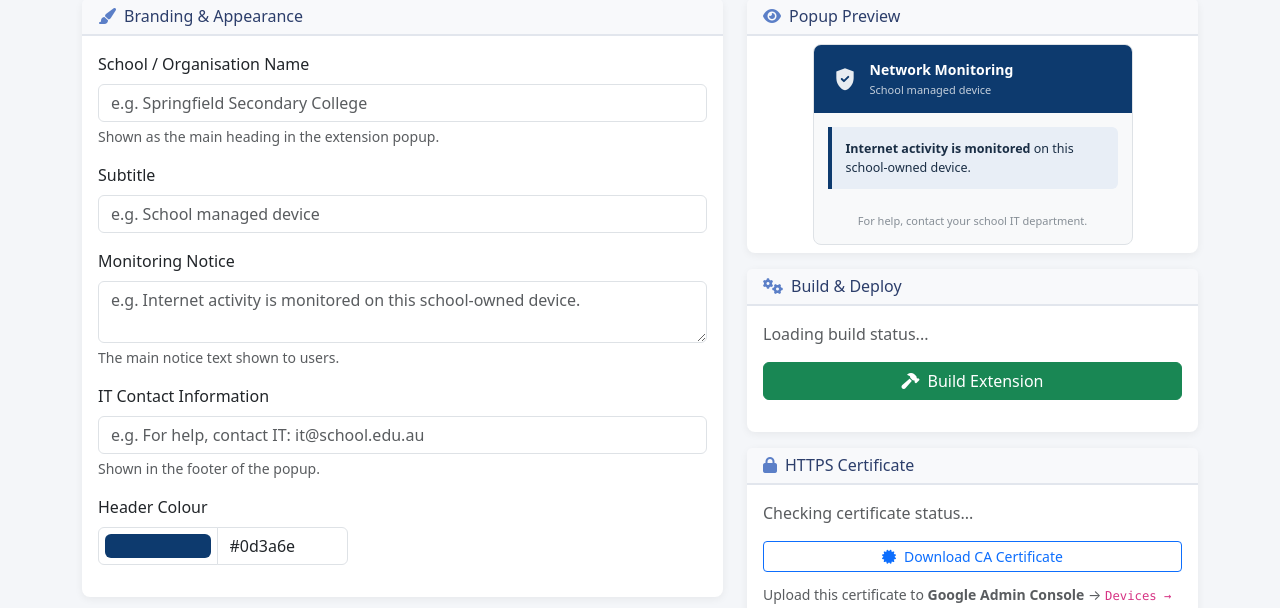
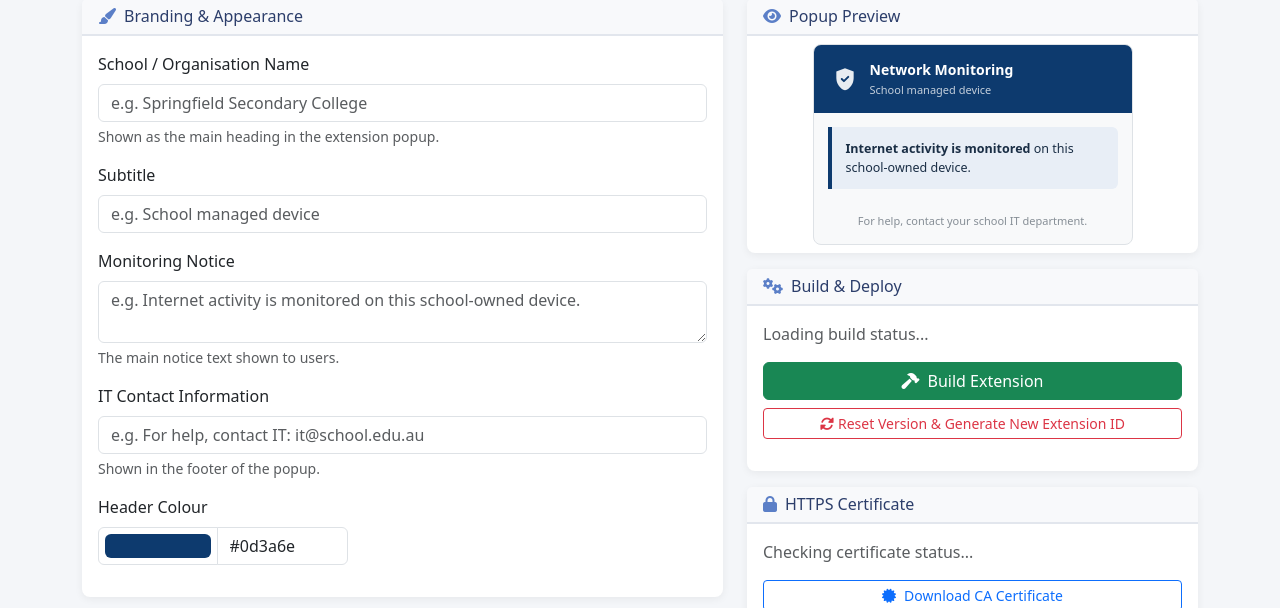
Before and after one commit to hefi46/BrowserReporterConsole, a FastAPI app: template backend/templates/extension.html in a window 1280 px wide. Shown: the part 226-834 px from the top of the page. Run offline with FastAPI, Linux system fonts and the light colour scheme; the template is opened without the code that fills it, so the values that code supplies are empty; parts of the project's set-up code (start-up, migrations or seed data) failed here and were passed over.

Commit message:
Add reset button to regenerate extension ID and version
New "Reset Version & Generate New Extension ID" button generates a
fresh RSA signing key (which changes the extension ID), resets version
to 1.0.0, and clears old build artifacts. Useful when redeploying
over HTTP where each update needs a new extension ID in GAC.

Co-Authored-By: Claude Opus 4.6 <noreply@anthropic.com>

```diff
--- a/backend/routers/extension.py
+++ b/backend/routers/extension.py
@@ -282,6 +282,46 @@ async def build_extension_endpoint(
     }
 
 
+@router.post("/api/admin/extension/reset")
+async def reset_extension(
+    request: Request,
+    db: AsyncSession = Depends(get_db),
+):
+    """Reset version to 1.0.0 and generate a new signing key (new extension ID)."""
+    await require_admin(request, db)
+
+    # Generate new signing key → new extension ID
+    new_pem = generate_rsa_key()
+    await _set_setting(db, SIGNING_KEY_KEY, new_pem)
+
+    # Reset version
+    config = await _get_config(db)
+    config["version"] = "1.0.0"
+    await _set_setting(db, CONFIG_KEY, json.dumps(config))
+
+    # Clear old build status
+    await _set_setting(db, BUILD_STATUS_KEY, "")
+
+    # Remove old .crx and update.xml
+    for fname in ("extension.crx", "update.xml"):
+        fpath = os.path.join(STATIC_EXT_DIR, fname)
+        if os.path.exists(fpath):
+            os.remove(fpath)
+
+    await db.commit()
+
+    # Compute new extension ID for response
+    key = RSA.import_key(new_pem)
+    new_ext_id = compute_extension_id(key.publickey().export_key("DER"))
+
+    logger.info("Extension reset: new signing key generated, new id=%s", new_ext_id)
+    return {
+        "success": True,
+        "new_extension_id": new_ext_id,
+        "version": "1.0.0",
+    }
+
+
 @router.get("/api/admin/extension/status")
 async def get_extension_status(request: Request, db: AsyncSession = Depends(get_db)):
     """Get current build status and extension ID."""
--- a/backend/templates/extension.html
+++ b/backend/templates/extension.html
@@ -228,8 +228,11 @@
                         <div class="text-muted">Loading build status...</div>
                     </div>
 
-                    <button type="button" class="btn btn-success w-100 mb-3" id="buildBtn">
+                    <button type="button" class="btn btn-success w-100 mb-2" id="buildBtn">
                         <i class="fas fa-hammer me-2"></i>Build Extension
+                    </button>
+                    <button type="button" class="btn btn-outline-danger btn-sm w-100 mb-3" id="resetBtn">
+                        <i class="fas fa-sync-alt me-1"></i>Reset Version &amp; Generate New Extension ID
                     </button>
 
                     <div id="buildResult" class="d-none">
@@ -527,6 +530,39 @@
         }
     });
 
+    // ── Reset version & generate new ID ──
+    document.getElementById('resetBtn').addEventListener('click', async () => {
+        if (!confirm('This will reset the version to 1.0.0 and generate a new Extension ID.\n\nYou will need to update the Extension ID and Update URL in Google Admin Console after rebuilding.\n\nContinue?')) return;
+
+        const btn = document.getElementById('resetBtn');
+        btn.disabled = true;
+        btn.innerHTML = '<i class="fas fa-spinner fa-spin me-1"></i>Resetting...';
+
+        try {
+            const resp = await fetch('/api/admin/extension/reset', {
+                method: 'POST',
+                headers: {'Content-Type': 'application/json'},
+            });
+
+            if (!resp.ok) {
+                const err = await resp.json();
+                throw new Error(err.detail || 'Reset failed');
+            }
+
+            const result = await resp.json();
+            showAlert('success',
+                `Reset complete! New Extension ID: ${result.new_extension_id}. Version reset to ${result.version}. Click Build to generate the new .crx file.`);
+
+            document.getElementById('buildResult').classList.add('d-none');
+            await loadBuildStatus();
+        } catch (err) {
+            showAlert('danger', 'Reset failed: ' + err.message);
+        } finally {
+            btn.disabled = false;
+            btn.innerHTML = '<i class="fas fa-sync-alt me-1"></i>Reset Version & Generate New Extension ID';
+        }
+    });
+
     // ── Upload icon ──
     document.getElementById('uploadIconBtn').addEventListener('click', async () => {
         const fileInput = document.getElementById('iconFile');
```
